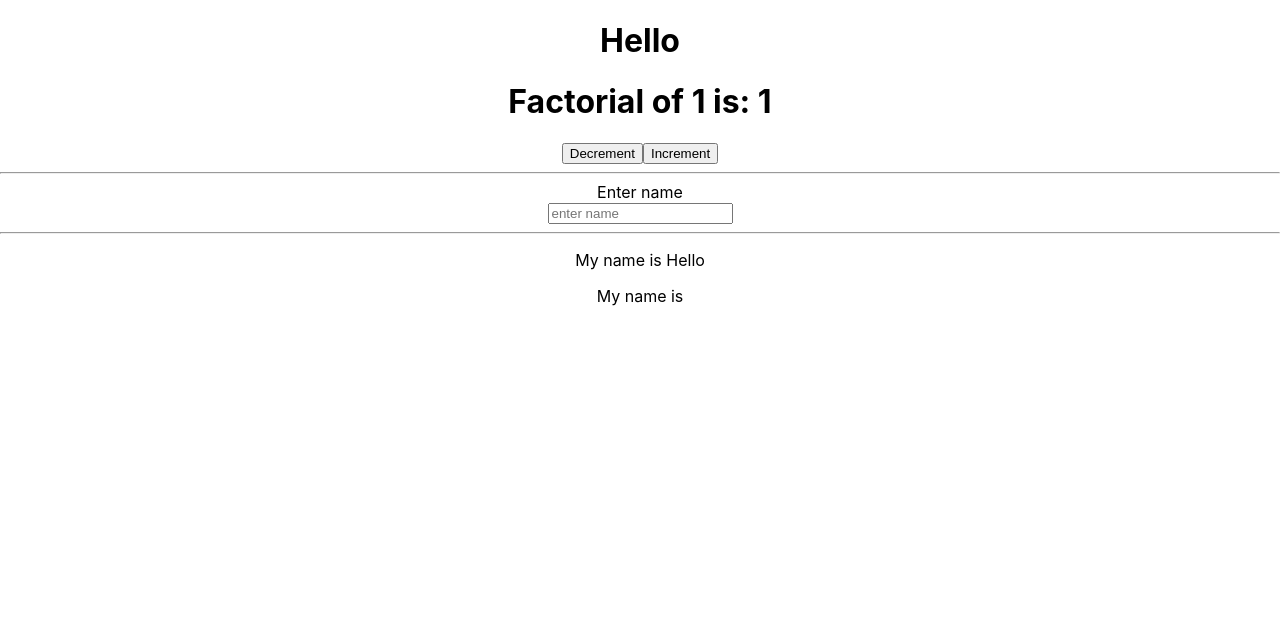
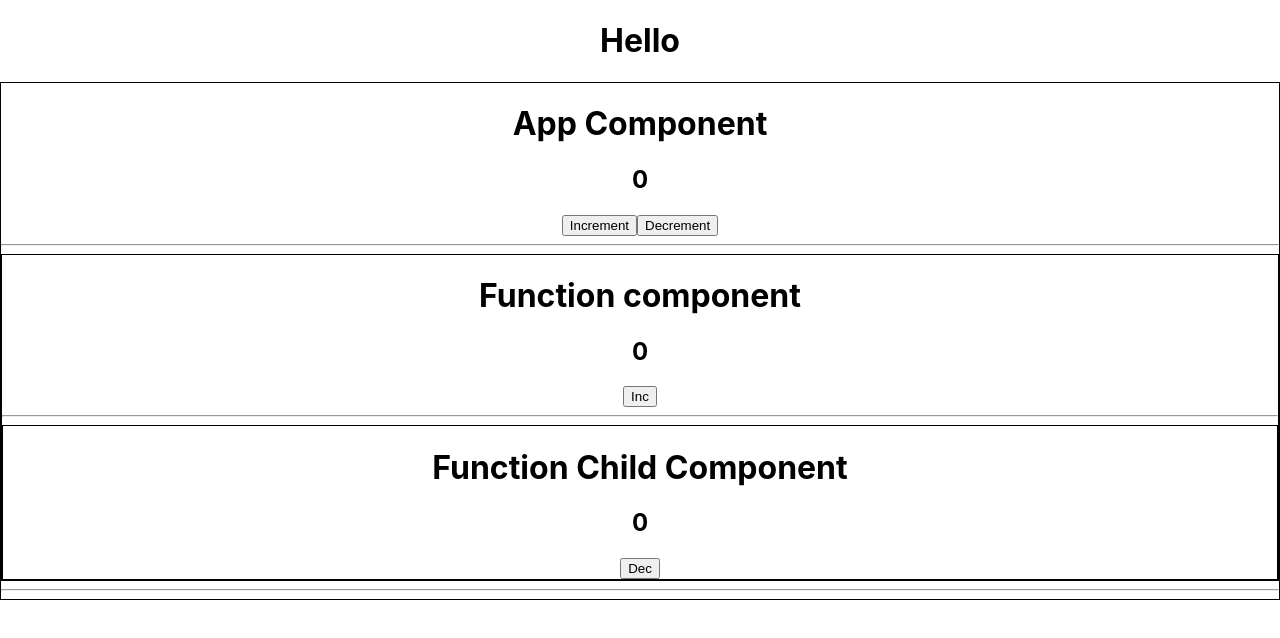
Before and after one commit to divyanshi-saxena/react_hooks, a React (Create React App) app: page / in a window 1280 px wide. Shown: the top 638 px of the page. Built offline with nearby package versions, Linux system fonts and the light colour scheme.

Commit message:
useContext hook added

```diff
--- a/src/App.js
+++ b/src/App.js
@@ -1,6 +1,7 @@
 import React from 'react';
 import './App.css';
 import UseCallbackHook from './hooks/UseCallbackHook';
+import UseContextHook from './hooks/UseContextHook';
 import UseEffectHook from './hooks/UseEffectHook';
 import UseMemoHook from './hooks/UseMemoHook';
 import UseRefHook from './hooks/UseRefHook';
@@ -14,7 +15,8 @@ function App() {
       {/* <UseEffectHook /> */}
       {/* <UseRefHook /> */}
       {/* <UseMemoHook /> */}
-      <UseCallbackHook />
+      {/* <UseCallbackHook /> */}
+      <UseContextHook />
     </div>
   );
 }
--- /dev/null
+++ b/src/components/context/CComponent.js
@@ -0,0 +1,20 @@
+import React, { Component } from 'react'
+import { CounterContext } from './CounterContext'
+
+export class CComponent extends Component {
+  render() {
+    return (
+      <div style={{border: "1px solid #000"}}>
+        <h1>Class Component</h1>
+        <CounterContext.Consumer>
+          {value => {
+            return <h2>{value}</h2>
+          }}
+        </CounterContext.Consumer>
+        <hr />
+      </div>
+    )
+  }
+}
+
+export default CComponent
--- /dev/null
+++ b/src/components/context/CounterContext.js
@@ -0,0 +1,6 @@
+import { createContext } from "react";
+export const CounterContext = createContext(null)
+/**
+ * when we create context, it provides us with 2 things:
+ * Context Provider and Context Consumer
+ */
--- /dev/null
+++ b/src/components/context/FComponent.js
@@ -0,0 +1,34 @@
+import React, { useContext } from 'react'
+import { CounterContext } from './CounterContext'
+
+function FComponent() {
+  // const value = useContext(CounterContext)
+  const { counter, setCounter } = useContext(CounterContext)
+  // by passing setCounter, we can increment/decrement the value of counter
+  // from the child components themselves so we can update the state from any component
+  return (
+    <div style={{border: "1px solid #000"}}>
+      <h1>Function component</h1>
+      <h2>{counter}</h2>
+      {/* <h2>{value}</h2> */}
+      <button onClick={() => setCounter(counter + 1)}>Inc</button>
+      <hr />
+      <FChild />
+    </div>
+  )
+}
+
+const FChild = () => {
+  // const value = useContext(CounterContext)
+  const {counter, setCounter} = useContext(CounterContext)
+
+  return (
+    <div style={{border: "1px solid #000"}}>
+      <h1>Function Child Component</h1>
+      {/* <h2>{value}</h2> */}
+      <h2>{counter}</h2>
+      <button onClick={() => setCounter(counter - 1)}>Dec</button>
+    </div>
+  )
+}
+export default FComponent
--- /dev/null
+++ b/src/hooks/UseContextHook.js
@@ -0,0 +1,33 @@
+import React, { useState } from 'react'
+import CComponent from '../components/context/CComponent'
+import { CounterContext } from '../components/context/CounterContext'
+import FComponent from '../components/context/FComponent'
+
+function UseContextHook() {
+  /**
+   * we want to display value of the counter in function and class components
+   */
+  const [counter, setCounter] = useState(0)
+  const increment = () => {
+    setCounter(counter + 1)
+  }
+  const decrement = () => {
+    setCounter(counter - 1)
+  }
+  return (
+    <div style={{ border: "1px solid #000"}}>
+      <h1>App Component</h1>
+      <h2>{counter}</h2>
+      <button onClick={increment}>Increment</button>
+      <button onClick={decrement}>Decrement</button>
+      <hr />
+      <CounterContext.Provider value={{counter, setCounter}}>
+      <FComponent />
+      <hr />
+      {/* <CComponent /> */}
+      </CounterContext.Provider>
+    </div>
+  )
+}
+
+export default UseContextHook
```
